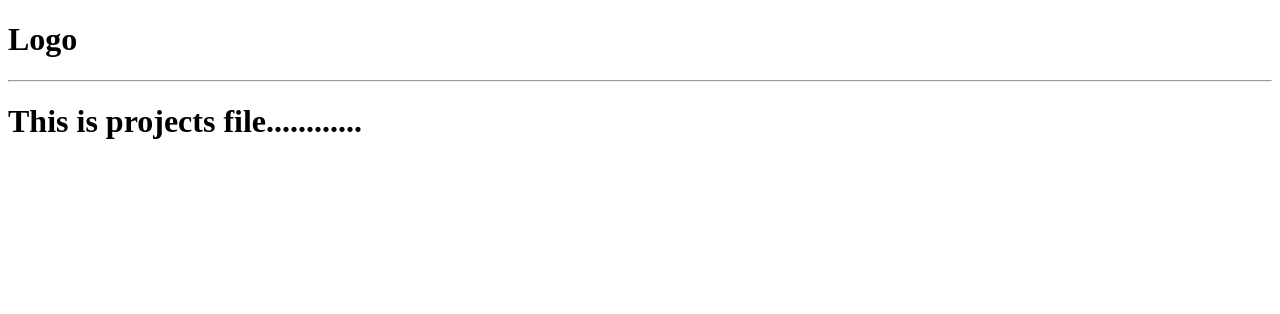
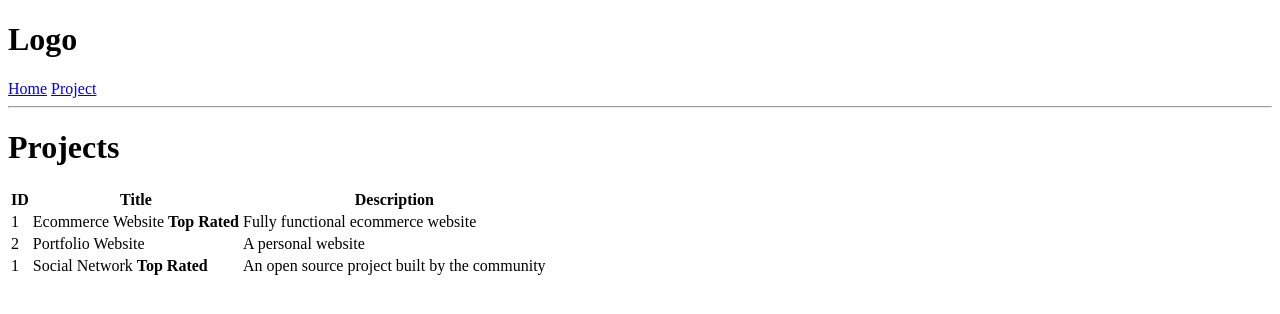
Before and after one commit to Pankajbisht18/Django-practice, a Django app: page / in a window 1280 px wide. Shown: the top 314 px of the page. Run offline with Django 4.2, Linux system fonts and the light colour scheme.

Commit message:
Template data rendering

```diff
--- a/devsearchlive/projects/templates/projects/projects.html
+++ b/devsearchlive/projects/templates/projects/projects.html
@@ -1,15 +1,31 @@
-{% include 'navbar.html' %}
+{% extends 'main.html' %}
 
+{% block content %}
 
-<!DOCTYPE html>
-<html lang="en">
-<head>
-    <meta charset="UTF-8">
-    <meta http-equiv="X-UA-Compatible" content="IE=edge">
-    <meta name="viewport" content="width=device-width, initial-scale=1.0">
-    <title>Project</title>
-</head>
-<body>
-    <h1>This is projects file............</h1>
-</body>
-</html>
+<h1>Projects</h1>
+
+<table>
+    <thead>
+        <tr>
+            <th>ID</th>
+            <th>Title</th>
+            <th>Description</th>
+        </tr>
+    </thead>
+    <tbody>
+        {% for project in projects %}
+        <tr>
+            <td>{{project.id}}</td>
+            <td>
+                {{project.title}}
+                {% if project.topRated %}
+                <strong>Top Rated</strong>
+                {% endif %}
+            </td>
+            <td>{{project.description}}</td>
+        </tr>
+        {% endfor %}
+    </tbody>
+</table>
+
+{% endblock content %}
--- a/devsearchlive/projects/views.py
+++ b/devsearchlive/projects/views.py
@@ -1,9 +1,35 @@
 from django.shortcuts import render
-from django.http import HttpResponse
+
+projectList = [
+    {
+        'id': '1',
+        'title': 'Ecommerce Website',
+        'description': 'Fully functional ecommerce website',
+        'topRated': True
+    },
+    {
+        'id': '2',
+        'title': 'Portfolio Website',
+        'description': 'A personal website',
+        'topRated': False
+    },
+    {
+        'id': '1',
+        'title': 'Social Network',
+        'description': 'An open source project built by the community',
+        'topRated': True
+    },
+
+]
 
 # Create your views here.
 def projects(request):
-    return render(request, 'projects/projects.html')
+    context = {'projects': projectList}
+    return render(request, 'projects/projects.html', context)
 
 def project(request, pk):
-    return render(request, 'projects/single-project.html')
+    projectObejct = None
+    for i in projectList:
+        if i['id'] == str(pk):
+            projectObejct = i
+    return render(request, 'projects/single-project.html',{'project': projectObejct})
--- a/devsearchlive/templates/navbar.html
+++ b/devsearchlive/templates/navbar.html
@@ -1,12 +1,6 @@
-<!DOCTYPE html>
-<html lang="en">
-<head>
-    <meta charset="UTF-8">
-    <meta http-equiv="X-UA-Compatible" content="IE=edge">
-    <meta name="viewport" content="width=device-width, initial-scale=1.0">
-</head>
-<body>
-    <h1>Logo</h1>
-    <hr>
-</body>
-</html>
+<h1>Logo</h1>
+
+<a href="/">Home</a>
+<a href="/project/4">Project</a>
+
+<hr>
```
Also changed, not shown: devsearchlive/projects/templates/projects/single-project.html (+8 -13 lines).
